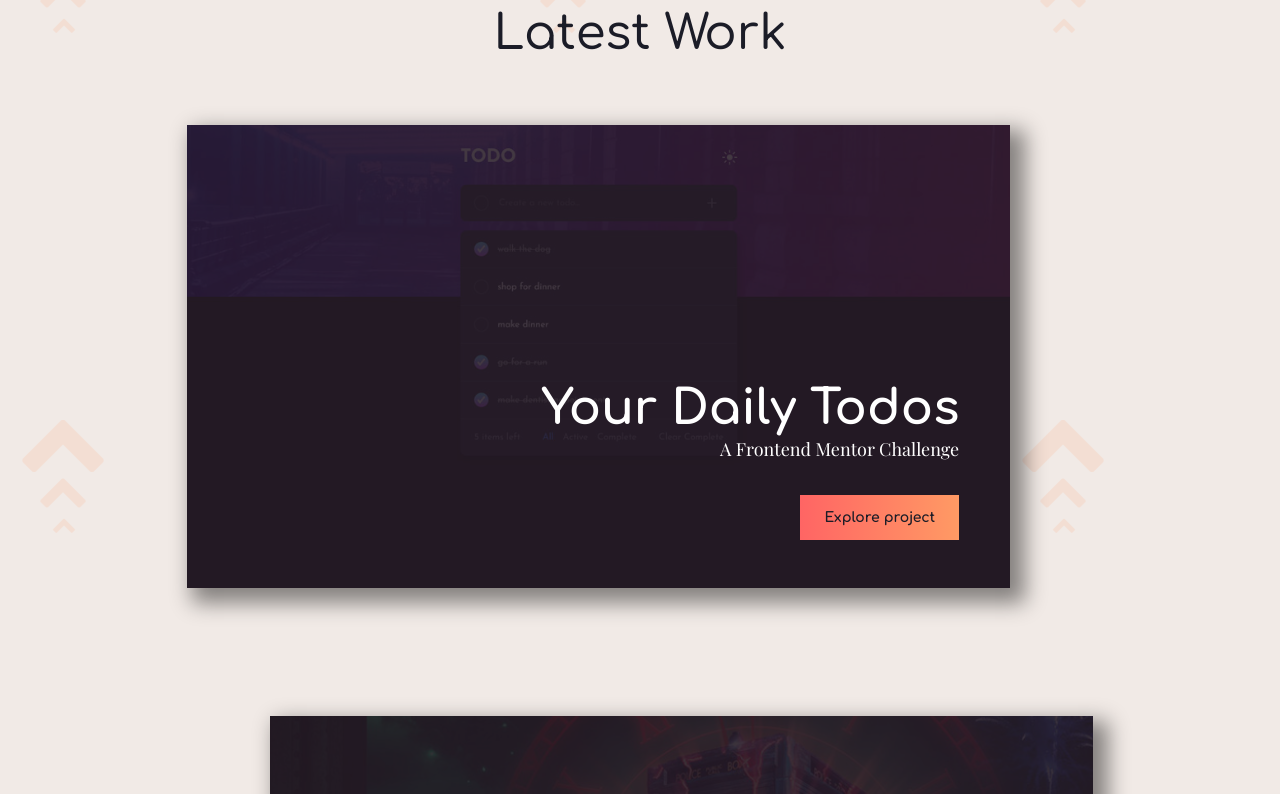
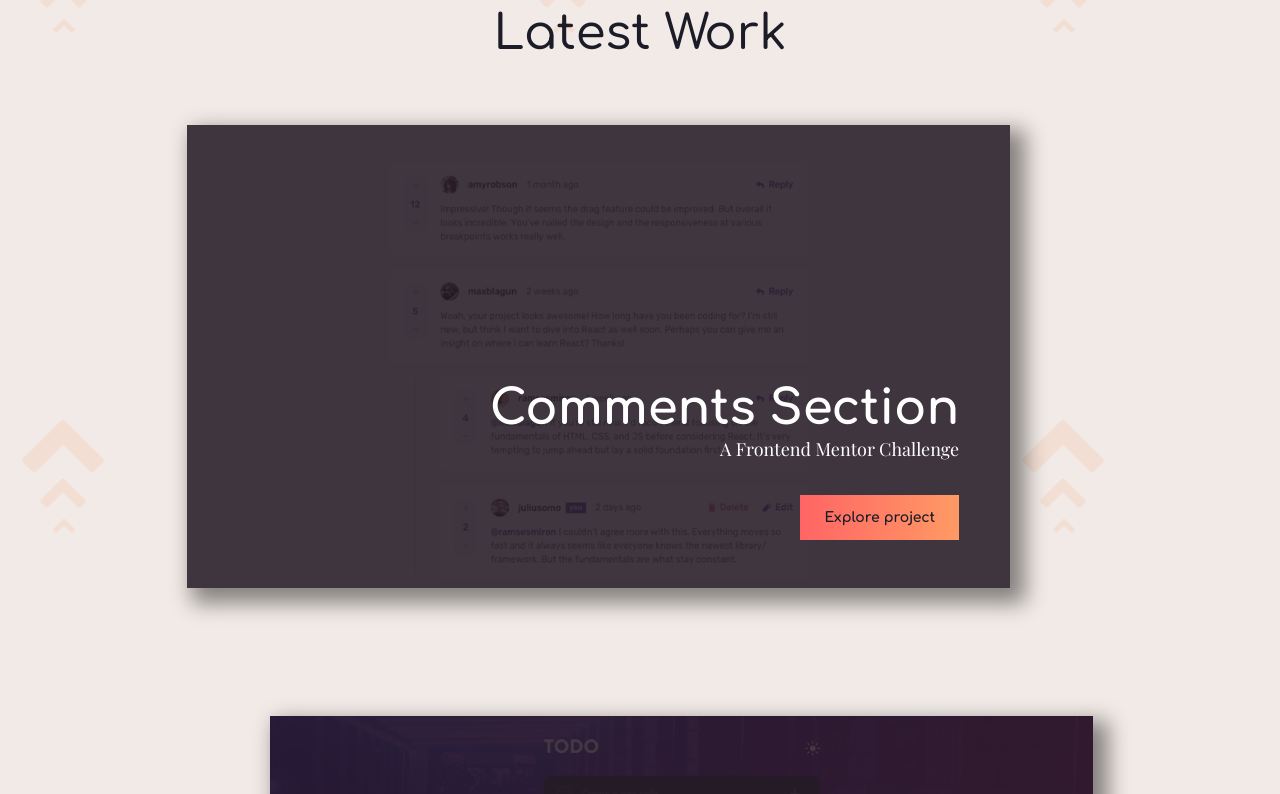
Before and after one commit to Alliemack77/ALPortfolio, a React (Create React App) app: page / in a window 1280 px wide. Shown: the part 1006-1800 px from the top of the page. Built offline with nearby package versions, Linux system fonts and the light colour scheme; a web font is replaced by a local one.

Commit message:
adding comments section project back in after fix

```diff
--- a/src/App.js
+++ b/src/App.js
@@ -5,7 +5,7 @@ import BeeHive from './pages/BeeHive'
 import Skate from './pages/Skate'
 import Vortex from './pages/Vortex'
 import TodoApp from './pages/TodoApp'
-// import CommentsApp from './pages/CommentsApp'
+import CommentsApp from './pages/CommentsApp'
 import Home from './pages/Home'
 import './scss/main.scss'
 
@@ -20,7 +20,7 @@ function App() {
         <Route path="/the-skate-shop" element={<Skate/>}></Route>
         <Route path="/the-vortex" element={<Vortex/>}></Route>
         <Route path="/your-daily-todos" element={<TodoApp/>}></Route>
-        {/* <Route path="/interactive-comments-section" element={<CommentsApp/>}></Route> */}
+        <Route path="/interactive-comments-section" element={<CommentsApp/>}></Route>
       </Routes>
     </Router>
 
--- a/src/data/caseStudy-data.js
+++ b/src/data/caseStudy-data.js
@@ -4,17 +4,17 @@ import beehiveSmall from '../images/dev-group-sm.jpg'
 import skateSmall from '../images/skate-sm.jpg'
 import vortexSmall from '../images/vortex-sm.jpg'
 import todoApp from '../images/todos-sm.jpg'
-// import commentsApp from '../images/comments-sm.jpg';
+import commentsApp from '../images/comments-sm.jpg';
 
 
 export const caseStudies = [
-    // {
-    //     name: "comments",
-    //     title: "Comments Section",
-    //     subtitle: "A Frontend Mentor Challenge",
-    //     imgSmall: commentsApp,
-    //     href: "/interactive-comments-section"
-    // },
+    {
+        name: "comments",
+        title: "Comments Section",
+        subtitle: "A Frontend Mentor Challenge",
+        imgSmall: commentsApp,
+        href: "/interactive-comments-section"
+    },
     {
         name: "todos",
         title: "Your Daily Todos",
--- a/src/pages/Skate.js
+++ b/src/pages/Skate.js
@@ -40,8 +40,8 @@ const Skate = () => {
                             <Button text="GitHub" href="https://github.com/Alliemack77/The-Skate-Shop" target/>
                         </div>
                 </main>
-                {/* <ProjectNav href="/interactive-comments-section" next="Interactive Comments"/> */}
-                <ProjectNav href="/your-daily-todos" next="Your Daily Todos"/>
+                <ProjectNav href="/interactive-comments-section" next="Interactive Comments"/>
+                {/* <ProjectNav href="/your-daily-todos" next="Your Daily Todos"/> */}
                 <Footer />
             </div>
         </>
--- a/src/scss/abstracts/_colors.scss
+++ b/src/scss/abstracts/_colors.scss
@@ -7,9 +7,6 @@ $clr-eggplant: hsl(305, 19%, 13%);
 $clr-seafoam: hsl(185, 19%, 13%);
 $clr-olive: hsl(65, 19%, 13%);
 $clr-emerald: hsl(245, 19%, 13%);
-// $clr-terracotta: hsl(7, 79%, 13%);
-// $clr-terracotta: hsl(351, 51%, 13%);
-// $clr-terracotta: hsl(351, 100%, 13%);
 $clr-terracotta: hsl(341, 67%, 13%);
 $clr-concord: hsl(310, 67%, 13%);
 $clr-something: hsl(238, 40%, 13%);
@@ -22,4 +19,3 @@ $clr-something: hsl(238, 40%, 13%);
 .text-seafoam {color: $clr-seafoam;}
 .text-olive {color: $clr-olive;}
 .text-emerald {color: $clr-emerald;}
-// .text-terracotta {color: $clr-emerald;}
--- a/src/scss/components/_experiment.scss
+++ b/src/scss/components/_experiment.scss
@@ -1,8 +1,6 @@
 @use '../abstracts/colors' as *;
 
 .card {
-    // border: solid purple 2px;
-    // max-width: 500px;
     padding: 2rem clamp(2rem, 3vw, 6rem);
     background: $clr-white;
     box-shadow: 0 20px 60px 0 rgb(26 27 38 / 15%);
@@ -21,7 +19,8 @@
         transition: transform 550ms;
     }
 
-    &:hover::after {
+    &:hover::after,
+    &:focus-within::after {
         transform: scale(1, 1);
     }
 
--- a/src/scss/components/_tile.scss
+++ b/src/scss/components/_tile.scss
@@ -17,29 +17,13 @@
         inset: 0;
         z-index: -1;
         background-color: rgb(38 26 37 / 0.856);
-        // border: solid white 2px;
         width: 100%;
-        // transform: scale(0, 1);
-        // transition: transform 350ms ease-in;
-        // transform-origin: left;
     }
-
-    // &:hover::after {
-    //     transform: scale(1, 1)
-    // }
 
     .heading {
         gap: 0;
         height: 100%;
-        // transform: scale(1) ;
-        // transition: transform 250ms ease-in;
-        // transition-delay: 300ms;
-        // transform-origin: center center;
     }
-
-    // .heading:hover {
-    //     transform: scale(1.04);
-    // }
 
     .subtitle {
         margin-block-end: clamp(.5rem, 3vw, 2rem);
@@ -60,19 +44,20 @@
             transform-origin: left;
         }
 
-        &:hover::after {
+        &:hover::after,
+        &:focus-within::after {
             transform: scale(1, 1)
         }
 
         .heading {
-
             transform: scale(1) ;
             transition: transform 250ms ease-in;
             transition-delay: 300ms;
             transform-origin: center center;
         }
 
-        .heading:hover {
+        .heading:hover,
+        .heading:focus-within {
             transform: scale(1.04);
         }
     }
```
